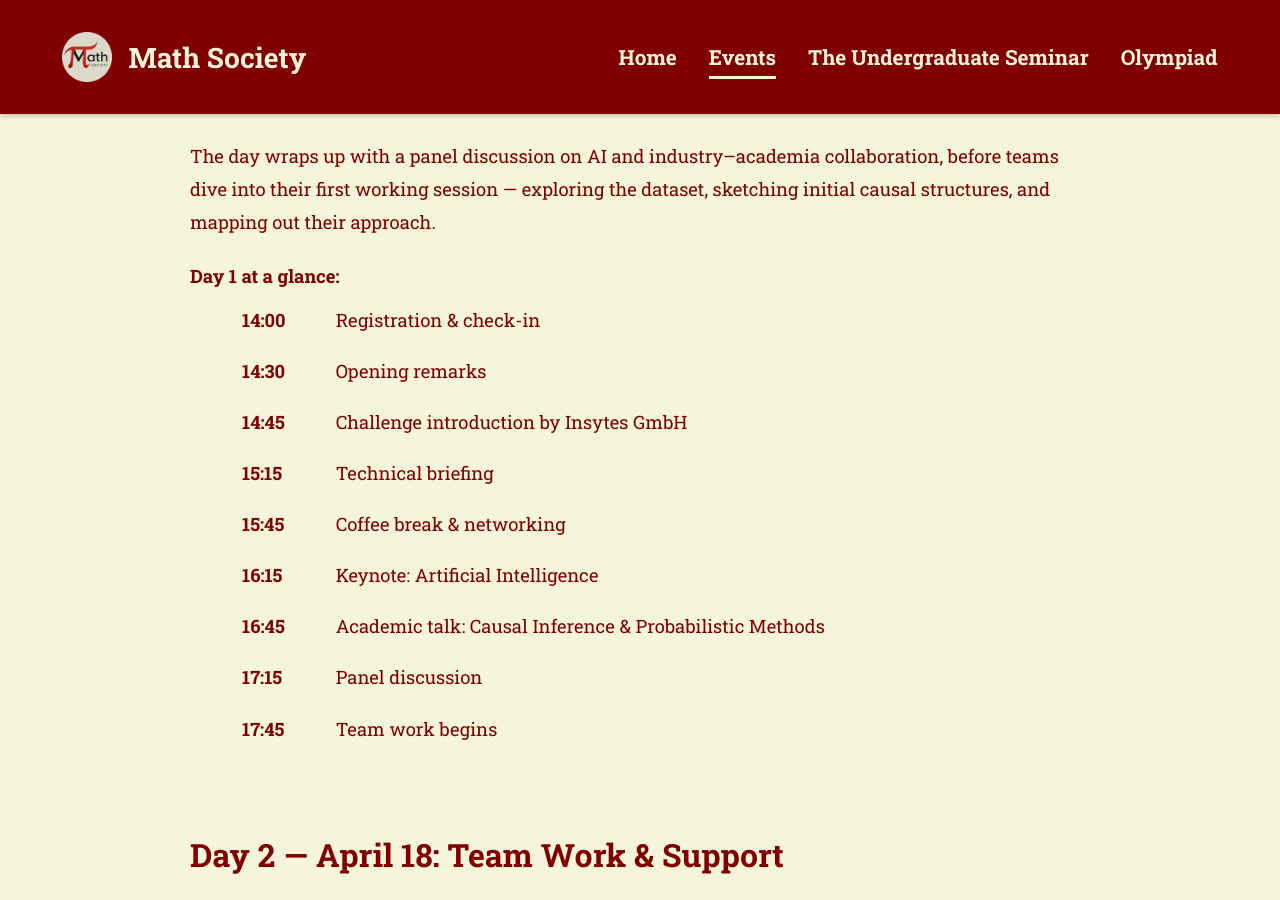
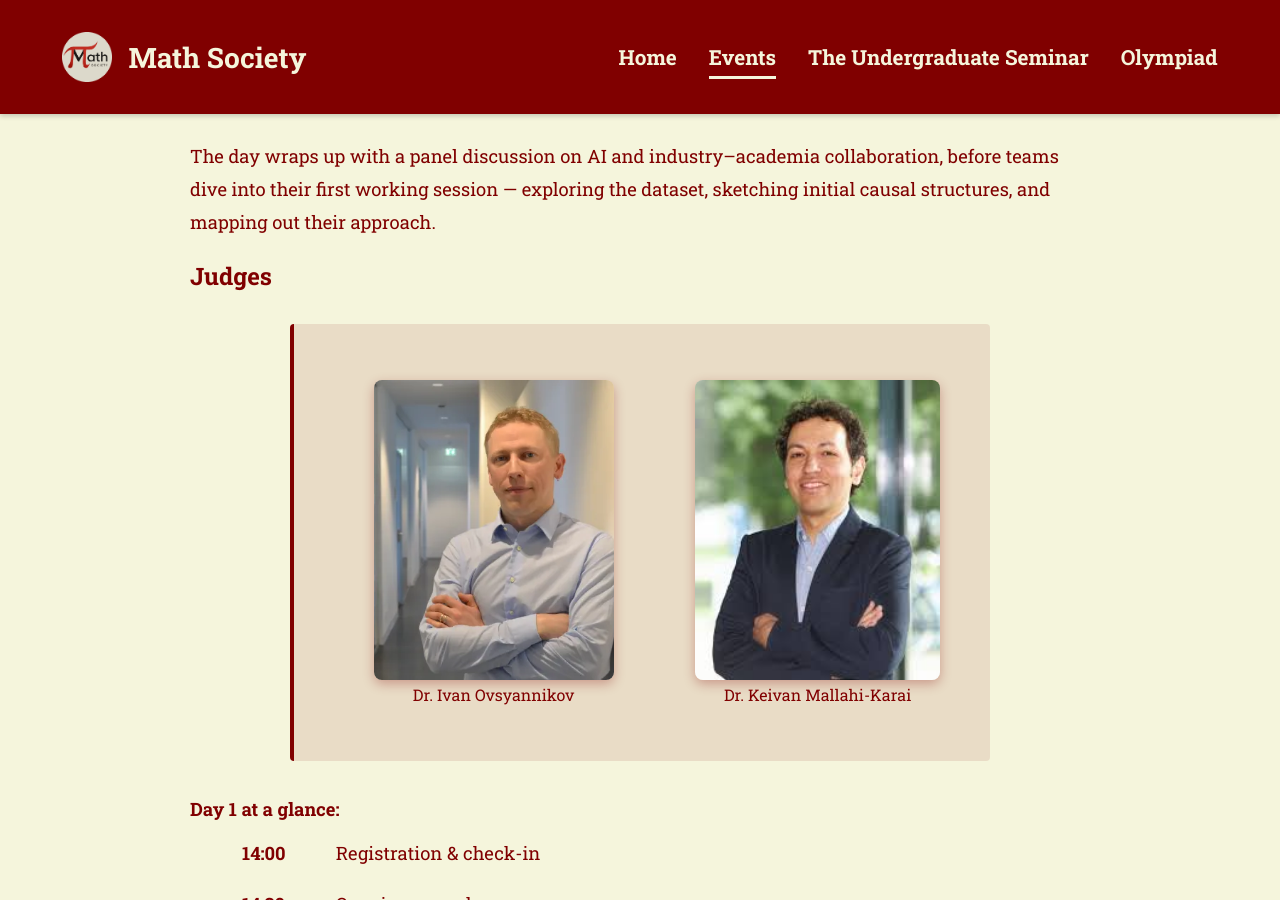
Before and after one commit to KelvinAirConstructorUni/constructor-math.github.io, a Jekyll site: the page Subpages/datathon.html, which Jekyll copies as it is, in a window 1280 px wide and 900 px high, scrolled down 2676 px. Built offline with Jekyll 4.4.1, drawn with Linux system fonts in a browser that asks for light colours; nearby versions of some CDN libraries.

Commit message:
Datathon page added as well as useful links

```diff
--- a/Subpages/datathon.html
+++ b/Subpages/datathon.html
@@ -267,6 +267,21 @@
                     and mapping out their approach.
                 </p>
                 <br>
+                <h1>Judges</h1>
+
+                <div style="display: flex; flex-direction: row;" class="image-container highlight-box">
+                    <div class="image-container">
+                        <img src="images/ivan.webp" alt="Cryptography Seminar Presentation" style="width: 80%; height: 300px; object-fit: cover;">
+                        <p>Dr. Ivan Ovsyannikov</p>
+                    </div>
+
+                    <div class="image-container">
+                        <img src="images/keivan.jpg" alt="Cryptography Seminar Presentation" style="width: 100%; height: 300px; object-fit: cover;">
+                        <p>Dr. Keivan Mallahi-Karai</p>
+                    </div>
+                </div>
+
+
                 <p style="font-size: 1.15rem; line-height: 1.8;"><strong>Day 1 at a glance:</strong></p>
                 <table style="font-size: 1.15rem; line-height: 1.8; width: 100%; padding-left: 50px;">
                     <tbody>
```
Also changed, not shown: Subpages/images/ivan.webp (added), Subpages/images/keivan.jpg (added), 1 other file.
